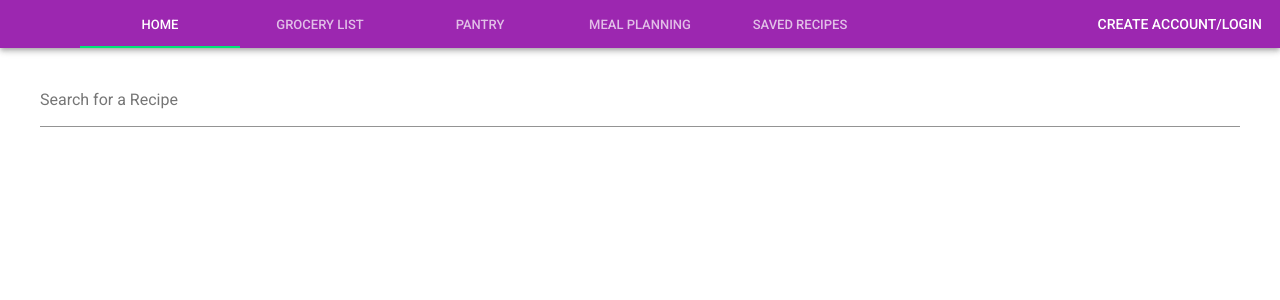
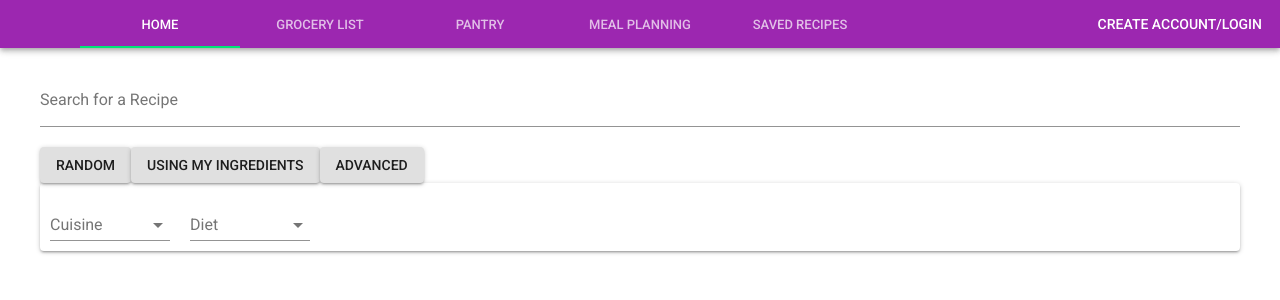
Before and after one commit to AdamKogut/RecipeCookbook, a React (Create React App) app in the folder frontend/: page / in a window 1280 px wide. Shown: the top 300 px of the page. Built offline with nearby package versions, Linux system fonts and the light colour scheme; no server answers.

Commit message:
Add Initial Select Components

```diff
--- a/frontend/src/components/home/mainHome.css
+++ b/frontend/src/components/home/mainHome.css
@@ -5,3 +5,8 @@
   overflow-y: auto;
   overflow-x: hidden;
 }
+
+.advanced-search-input {
+  min-width: 120px !important;
+  margin: 10px !important;
+}
--- a/frontend/src/components/home/mainHome.js
+++ b/frontend/src/components/home/mainHome.js
@@ -5,7 +5,7 @@ import "./mainHome.css";
 import BodyContainer from '../BodyContainer/BodyContainer';
 import RecipeCard from '../RecipeCard/RecipeCard';
 import Loader from '../Loader/Loader';
-import { Grid, TextField } from '@material-ui/core';
+import { Button, Grid, TextField, Collapse, FormControl, InputLabel, Select, MenuItem, Paper } from '@material-ui/core';
 import RecipeModal from "../RecipeModal/RecipeModal";
 
 class mainHome extends Component {
@@ -39,8 +39,8 @@ class mainHome extends Component {
       isLoadingSearch: true
     });
 
-    // Set the TEST results once we get them back from the server
-    axios.post('http://localhost:8080/search', {
+    // Set the results once we get them back from the server
+    axios.post('http://localhost:8080/', {
       query: searchValue,
       number: "16"
     }).then((response) => {
@@ -126,6 +126,52 @@ class mainHome extends Component {
           <br/>
           <br/>
 
+          <div id={'search-toolbar'}>
+            <Button variant="contained">
+              Random
+            </Button>
+
+            <Button variant="contained">
+              Using my Ingredients
+            </Button>
+
+            <Button variant="contained">
+              Advanced
+            </Button>
+          </div>
+
+          <Collapse in={true}>
+            <Paper>
+              <FormControl className={'advanced-search-input'}>
+                <InputLabel htmlFor="cuisine">Cuisine</InputLabel>
+                <Select
+                  inputProps={{
+                    name: 'cuisine',
+                    id: 'cuisine',
+                  }}
+                >
+                  <MenuItem value="">
+                    <em>None</em>
+                  </MenuItem>
+                </Select>
+              </FormControl>
+
+              <FormControl className={'advanced-search-input'}>
+                <InputLabel htmlFor="diet">Diet</InputLabel>
+                <Select
+                  inputProps={{
+                    name: 'diet',
+                    id: 'diet',
+                  }}
+                >
+                  <MenuItem value="">
+                    <em>None</em>
+                  </MenuItem>
+                </Select>
+              </FormControl>
+            </Paper>
+          </Collapse>
+
           <Grid id={'search-results'} container spacing={24}>
             {cards}
           </Grid>
```
Also changed, not shown: 2 other files (tests, documents, lock files or other folders).
